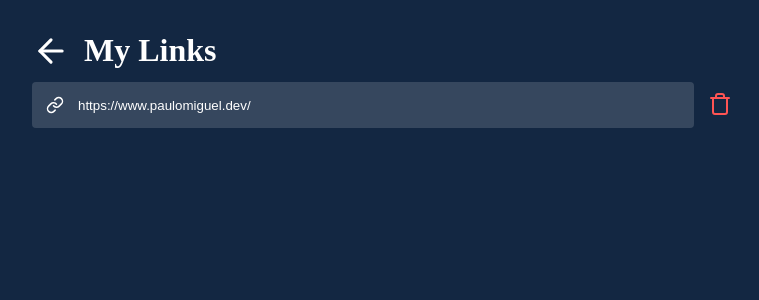
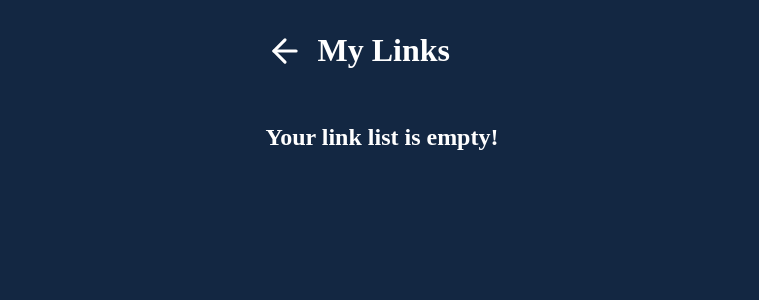
Before and after one commit to paulomiguelJS/mylink, a React (Create React App) app: page /links in a window 1280 px wide. Shown: the top 300 px of the page, without its empty margins (258-1017 px from the left). Built offline with nearby package versions, Linux system fonts and the light colour scheme.

Commit message:
Api.js and localStorage added

```diff
--- a/public/index.html
+++ b/public/index.html
@@ -10,9 +10,8 @@
       content="Web site created using create-react-app"
     />
     <link rel="apple-touch-icon" href="%PUBLIC_URL%/logo192.png" />
-    <link rel="manifest" href="%PUBLIC_URL%/manifest.json" />
 
-    <title>React App</title>
+    <title>My Link</title>
 
   </head>
 
--- a/src/components/Menu/index.js
+++ b/src/components/Menu/index.js
@@ -1,15 +1,15 @@
 import './menu.css'
-import {BsYoutube, BsInstagram} from 'react-icons/bs'
+import {BsInstagram} from 'react-icons/bs'
 import { Link } from 'react-router-dom';
 
 function Menu() {
     return (
       <div >
           <div className="menu">
-            <a className='social' href='#'>
+            <a className='social' href='https://www.paulomiguel.dev/'>
               <BsInstagram color='#fff' size={24}/>
             </a>
-            <a className='social' href='#'>
+            <a className='social' href='https://www.paulomiguel.dev/'>
               <BsInstagram color='#fff' size={24}/>
             </a>
             <Link className='menu-item' to='/links'>
--- a/src/pages/Home/index.jsx
+++ b/src/pages/Home/index.jsx
@@ -4,7 +4,9 @@ import './home.css'
 
 import Menu from '../../components/Menu'
 import LinkItem from '../../components/LinkItem'
+
 import api from '../../services/api'
+import {saveLink} from '../../services/storeLinks'
 
 
 function Home() {
@@ -22,6 +24,7 @@ function Home() {
       setData(response.data)
       setShowModal(true)
 
+      saveLink('@shortenLink', response.data )
       setLink('')
 
     } catch {
@@ -41,7 +44,7 @@ function Home() {
 
         <div className="area-input">
           <div>
-              <FiLink size={24} color="#fff" backgroundColor="transparent"  />
+              <FiLink size={24} color="#fff" backgroundcolor="transparent"  />
               <input
               placeholder='Paste your link here'
               value={link}
--- a/src/pages/Links/index.jsx
+++ b/src/pages/Links/index.jsx
@@ -1,8 +1,45 @@
+import {useState, useEffect} from 'react'
 import "./links.css";
 import { FiArrowLeft, FiLink, FiTrash } from "react-icons/fi";
 import { Link } from "react-router-dom";
 
+import { getLinksSave, deleteLink} from '../../services/storeLinks'
+import LinkItem from '../../components/LinkItem';
+
 function Links() {
+
+  const [myLinks, setMyLinks] = useState([])
+  const [data,setData] = useState({})
+  const [showModal, setShowModal] = useState(false)
+  const [emptyList, setEmptyList] = useState(false)
+
+  useEffect(() => {
+    async function getLinks(){
+      const result = await getLinksSave('@shortenLink')
+
+      if(result.length === 0) {
+        setEmptyList(true)
+      }
+
+      setMyLinks(result)
+    }
+    getLinks()
+  }, [])
+
+  function handleOpenLink(link) {
+    setData(link)
+    setShowModal(true)
+  }
+
+  async function handleDelete(id){
+    const result = await deleteLink(myLinks, id)
+
+    if(result.length === 0){
+      setEmptyList(true)
+    }
+    setMyLinks(result)
+  }
+
   return (
     <div className="links-container">
       <div className="links-header">
@@ -12,16 +49,29 @@ function Links() {
         <h1>My Links</h1>
       </div>
 
-      <div className="links-item">
-        <button className="link">
+      {emptyList && (
+        <div className='links-Item'>
+          <h2 className='empty-text'> Your link list is empty!</h2>
+          </div>
+      )}
+
+      {myLinks.map( link => (
+        <div key={link.id} className="links-item">
+        <button className="link" onClick={() => handleOpenLink(link)}>
           <FiLink size={18} color="#fff" />
-          https://www.paulomiguel.dev/
+          {link.long_url}
         </button>
 
-        <button className="link-delete">
+        <button className="link-delete" onClick={ () => handleDelete(link.id)}>
           <FiTrash size={24} color="#FF5454" />
         </button>
       </div>
+      ))}
+
+      {showModal && (
+        <LinkItem closeModal={() => setShowModal(false)}
+        content={data} />
+      )}
     </div>
   );
 }
--- a/src/pages/Links/links.css
+++ b/src/pages/Links/links.css
@@ -50,6 +50,13 @@
     background-color: transparent;
 }
 
+.empty-text {
+    width: 100%;
+    text-align: center;
+    color: #fff;
+    margin-top: 50px;
+}
+
 @media (max-width: 715px) {
     .links-container {
         width: 90%;
--- /dev/null
+++ b/src/services/storeLinks.js
@@ -0,0 +1,33 @@
+import { key } from "./api"
+
+export async function getLinksSave(key){
+    const myLinks = await localStorage.getItem(key)
+
+    let linksSaves = JSON.parse(myLinks) || []
+
+    return linksSaves
+}
+
+
+export async function saveLink(key, newLink) {
+    let linksStored = await getLinksSave(key)
+
+    const hasLink = linksStored.some(link => link.id === newLink.id)
+
+    if(hasLink){
+        //
+        return
+    }
+linksStored.push(newLink)
+await localStorage.setItem(key, JSON.stringify(linksStored))
+}
+
+export function deleteLink(links, id) {
+    let myLinks = links.filter(item => {
+        return (item.id !== id)
+    })
+
+    localStorage.setItem('@shortenLink', JSON.stringify(myLinks))
+
+    return myLinks
+}
```
Also changed, not shown: src/services/api.js (renamed from src/services/api.jsx).
